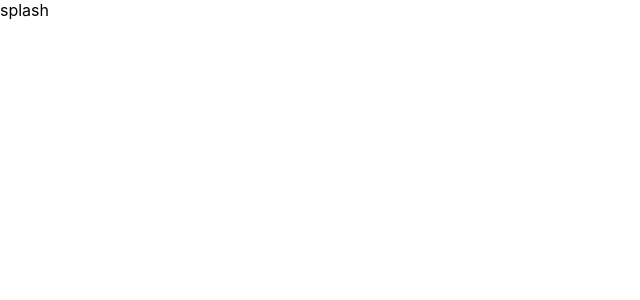
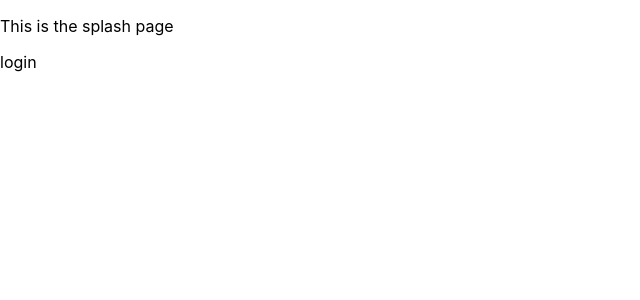
Before and after one commit to billionsjoel/dravel-app, a React (Create React App) app: page / in a window 1280 px wide. Shown: the top 300 px of the page, without its empty margins (0-640 px from the left). Built offline with nearby package versions, Linux system fonts and the light colour scheme.

Commit message:
Add login component

```diff
--- /dev/null
+++ b/src/components/login.js
@@ -0,0 +1,5 @@
+function Login() {
+	return <div>login</div>;
+}
+
+export default Login;
--- a/src/pages/splash.js
+++ b/src/pages/splash.js
@@ -1,5 +1,14 @@
-function splash() {
-  return <div>splash</div>;
+import Login from '../components/login';
+
+function Splash() {
+	return (
+		<>
+			<div>
+				<p> This is the splash page </p>
+				<Login />
+			</div>
+		</>
+	);
 }
 
-export default splash;
+export default Splash;
```
